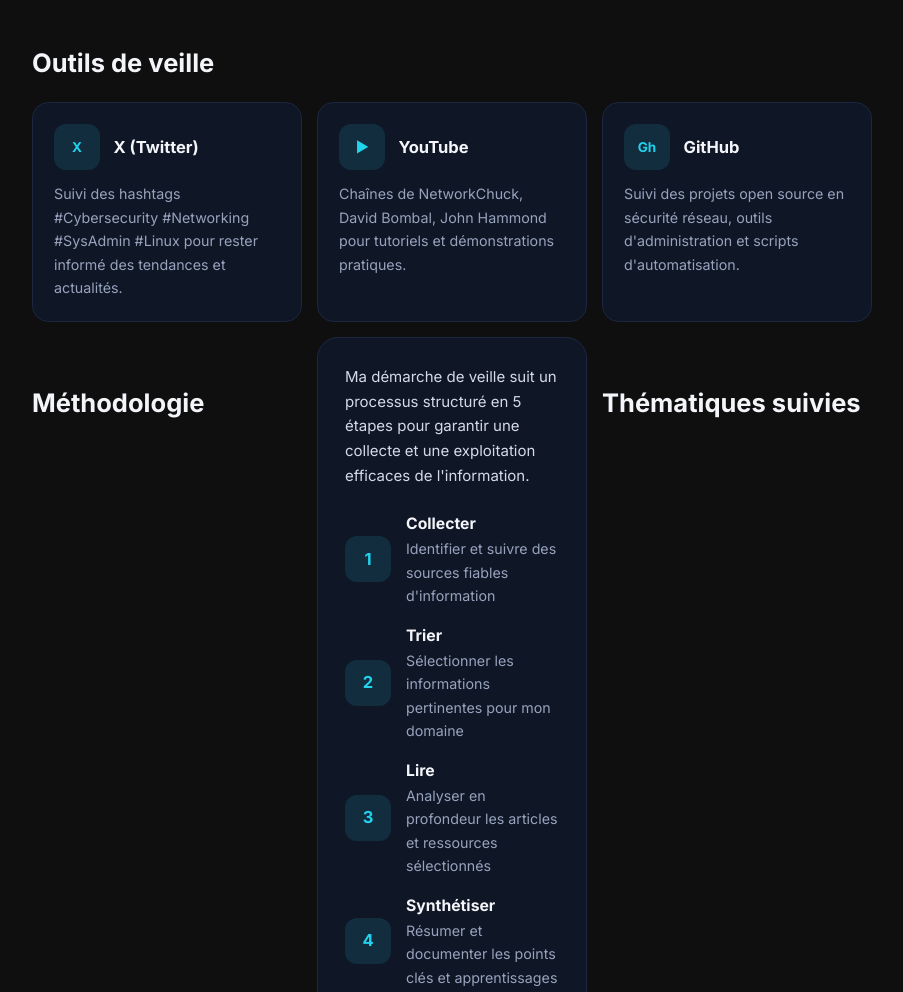
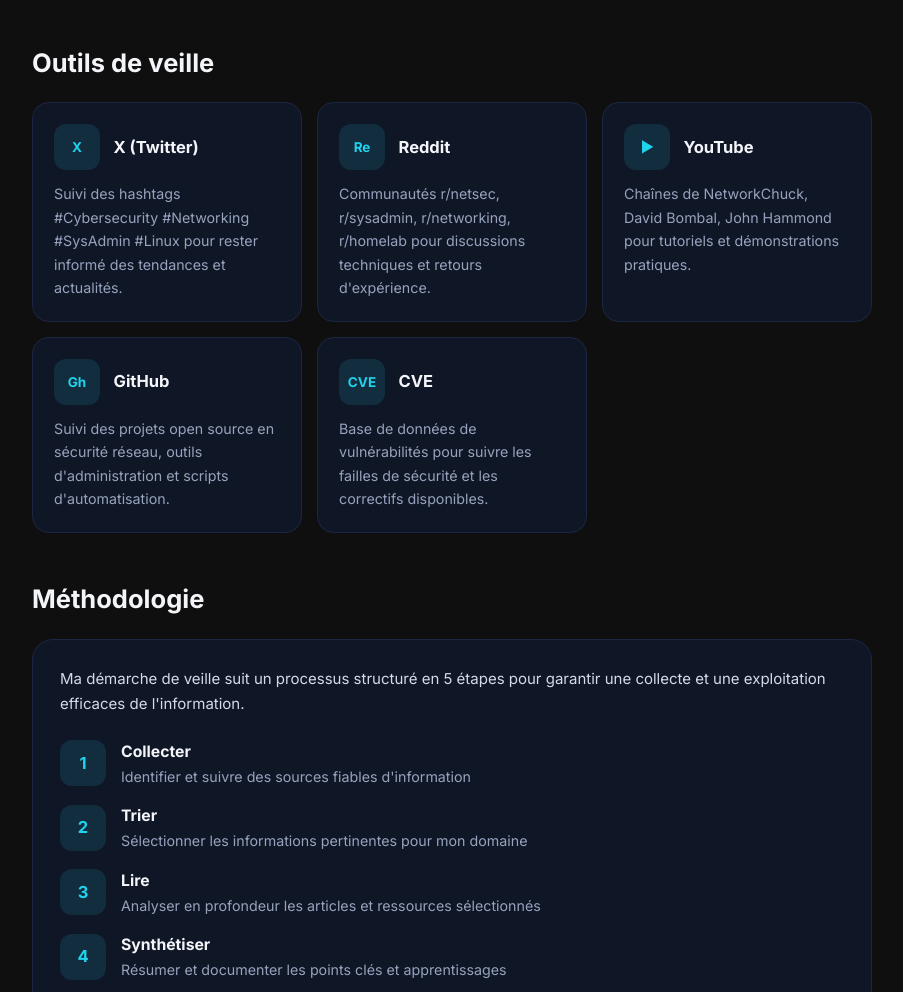
Before and after one commit to kbadirou/kbadirou.github.io, a plain HTML site: page index.html in a window 1280 px wide. Shown: the part 8586-9578 px from the top of the page, without its empty margins (188-1091 px from the left). Drawn offline with Linux system fonts and the light colour scheme; no server answers.

Commit message:
Add files via upload

```diff
--- a/index.html
+++ b/index.html
@@ -289,8 +289,11 @@
       <h3 class="v-titre">Outils de veille</h3>
       <div class="outils">
         <div class="outil"><div class="outil-tete"><span class="ico">X</span><h4>X (Twitter)</h4></div><p>Suivi des hashtags #Cybersecurity #Networking #SysAdmin #Linux pour rester informé des tendances et actualités.</p></div>
+        <div class="outil"><div class="outil-tete"><span class="ico">Re</span><h4>Reddit</h4></div><p>Communautés r/netsec, r/sysadmin, r/networking, r/homelab pour discussions techniques et retours d'expérience.</p></div>
         <div class="outil"><div class="outil-tete"><span class="ico">▶</span><h4>YouTube</h4></div><p>Chaînes de NetworkChuck, David Bombal, John Hammond pour tutoriels et démonstrations pratiques.</p></div>
         <div class="outil"><div class="outil-tete"><span class="ico">Gh</span><h4>GitHub</h4></div><p>Suivi des projets open source en sécurité réseau, outils d'administration et scripts d'automatisation.</p></div>
+        <div class="outil"><div class="outil-tete"><span class="ico">CVE</span><h4>CVE</h4></div><p>Base de données de vulnérabilités pour suivre les failles de sécurité et les correctifs disponibles.</p></div>
+      </div>
 
       <h3 class="v-titre">Méthodologie</h3>
       <div class="boite">
```
